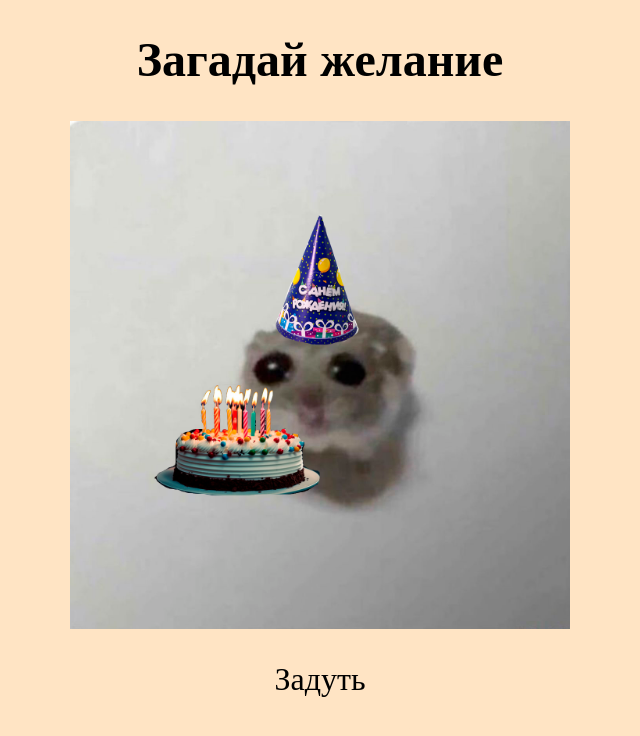
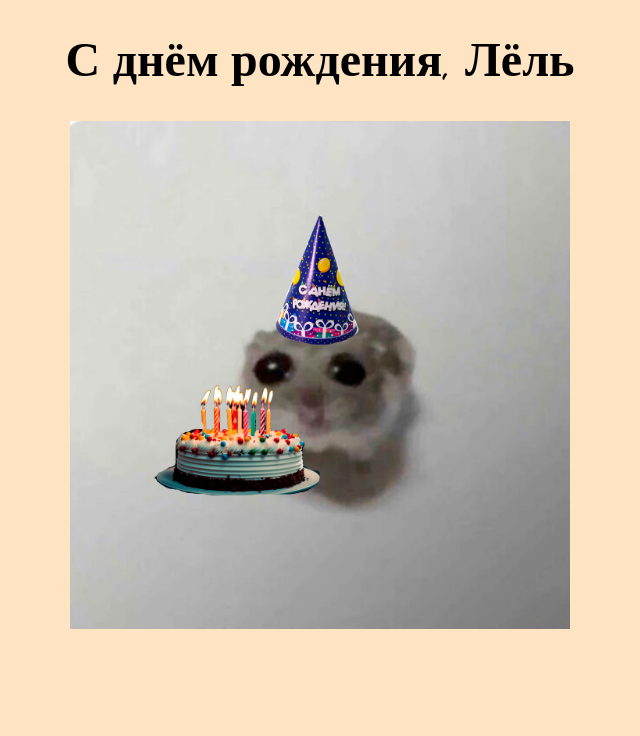
Before and after one commit to cursed122121/birthday, a plain HTML site: page index.html in a window 1280 px wide. Shown: the whole page, without its empty margins (320-960 px from the left). Drawn offline with Linux system fonts and the light colour scheme.

Commit message:
Update index.html

```diff
--- a/index.html
+++ b/index.html
@@ -11,13 +11,11 @@
 </head>
 <body>
     <div class="container">
-        <h1>Загадай желание</h1>
+        <h1>С днём рождения, Лёль</h1>
         <div class="images">
             <img src="./original.png" alt="Happy Birth Day">
         </div>
-        <div class="buttons">
-            <button class="yes">Задуть</button>
-        </div>
+
     </div>
 
     <script src="./script.js"></script>
```
